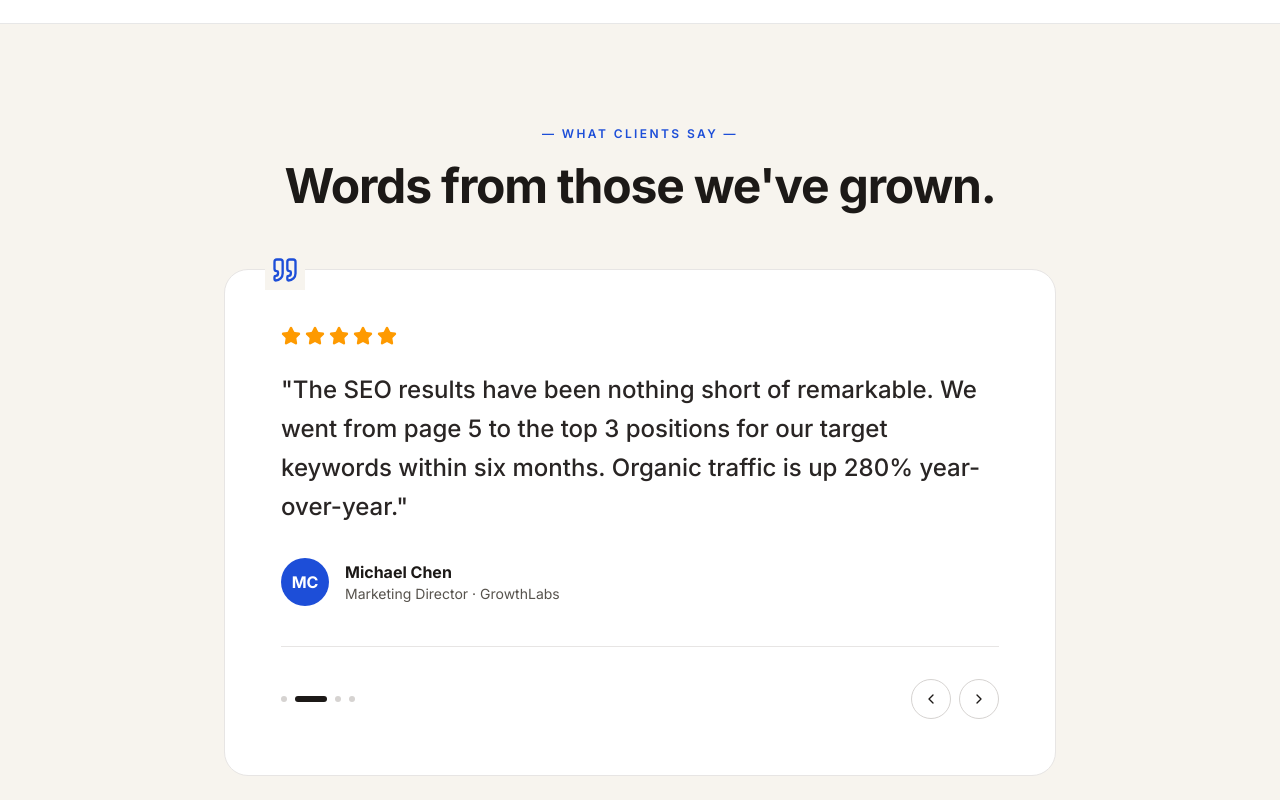
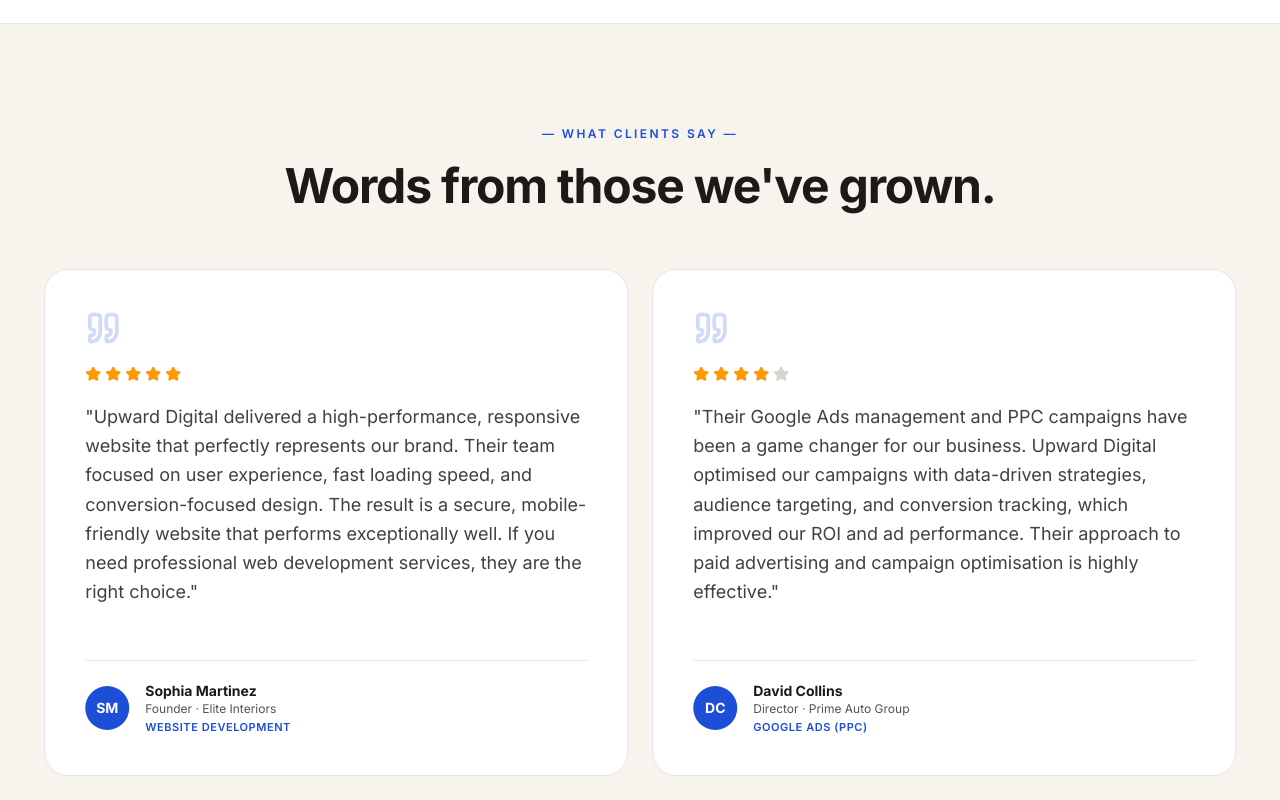
Before and after one commit to TalhaFaisal777/upwarddigital-site, a React (Vite) app: page / in a window 1280 px wide. Shown: the part 3880-4680 px from the top of the page. Built offline with nearby package versions, Linux system fonts and the light colour scheme.

Commit message:
Multi-card testimonial slider with real client quotes, varied star ratings, and service tags

```diff
--- a/src/pages/Home.jsx
+++ b/src/pages/Home.jsx
@@ -83,20 +83,76 @@ const offerings = [
 
 const testimonials = [
   {
-    quote: "UpwardDigital completely transformed our online presence. Our new website not only looks stunning but has increased our conversion rate by 340%. Their development team is world-class.",
-    name: "Sarah Johnson", role: "CEO", company: "TechVentures", initials: "SJ",
+    quote: "Upward Digital completely transformed our online presence with their advanced SEO services and local SEO strategies. Our Google rankings improved significantly, and we're now seeing consistent growth in organic traffic and website visibility. Their expertise in technical SEO, keyword optimization, and content strategy is truly outstanding. Highly recommended for businesses looking to scale online.",
+    name: "Michael Turner",
+    role: "Owner",
+    company: "BrightEdge Solutions",
+    service: "SEO Services",
+    initials: "MT",
+    rating: 5,
   },
   {
-    quote: "The SEO results have been nothing short of remarkable. We went from page 5 to the top 3 positions for our target keywords within six months. Organic traffic is up 280% year-over-year.",
-    name: "Michael Chen", role: "Marketing Director", company: "GrowthLabs", initials: "MC",
+    quote: "Upward Digital delivered a high-performance, responsive website that perfectly represents our brand. Their team focused on user experience, fast loading speed, and conversion-focused design. The result is a secure, mobile-friendly website that performs exceptionally well. If you need professional web development services, they are the right choice.",
+    name: "Sophia Martinez",
+    role: "Founder",
+    company: "Elite Interiors",
+    service: "Website Development",
+    initials: "SM",
+    rating: 5,
   },
   {
-    quote: "Their brand strategy work gave us a completely new identity that truly resonates with our audience. Customer engagement has skyrocketed and our brand recognition has never been stronger.",
-    name: "Emily Rodriguez", role: "Founder", company: "StyleHouse", initials: "ER",
+    quote: "Their Google Ads management and PPC campaigns have been a game changer for our business. Upward Digital optimised our campaigns with data-driven strategies, audience targeting, and conversion tracking, which improved our ROI and ad performance. Their approach to paid advertising and campaign optimisation is highly effective.",
+    name: "David Collins",
+    role: "Director",
+    company: "Prime Auto Group",
+    service: "Google Ads (PPC)",
+    initials: "DC",
+    rating: 4,
   },
   {
-    quote: "Working with UpwardDigital has been a game-changer for our business. Their comprehensive approach to digital marketing and development has streamlined our entire digital ecosystem.",
-    name: "David Park", role: "CTO", company: "DataFlow", initials: "DP",
+    quote: "Upward Digital helped us grow our brand with strategic social media marketing and content management. Their team created engaging campaigns that improved our brand visibility, audience engagement, and online presence. Their understanding of digital marketing trends and social media strategy is impressive.",
+    name: "Emma Richardson",
+    role: "Manager",
+    company: "Urban Style Co.",
+    service: "Social Media Marketing",
+    initials: "ER",
+    rating: 5,
+  },
+  {
+    quote: "Thanks to Upward Digital's local SEO and Google Maps optimisation, our business now ranks higher in local search results. We've seen a noticeable increase in website traffic and online visibility. Their expertise in Google Business Profile optimisation and local search strategies has made a real difference.",
+    name: "James Walker",
+    role: "CEO",
+    company: "Metro Services",
+    service: "Local SEO & Google Maps",
+    initials: "JW",
+    rating: 5,
+  },
+  {
+    quote: "Upward Digital delivered a high-performing website along with powerful SEO optimisation that improved our search rankings and online visibility. Their expertise in technical SEO, website speed optimisation, and responsive design made a huge impact. A reliable partner for long-term digital growth.",
+    name: "Daniel Brooks",
+    role: "Owner",
+    company: "NextGen Contractors",
+    service: "Web Development & SEO",
+    initials: "DB",
+    rating: 4,
+  },
+  {
+    quote: "Their digital marketing strategies, including Google Ads and social media marketing, significantly improved our brand visibility and online reach. Upward Digital focuses on data-driven marketing and performance optimisation, which helped us achieve consistent business growth. Highly professional team.",
+    name: "Laura Bennett",
+    role: "Founder",
+    company: "Wellness Hub",
+    service: "Digital Marketing",
+    initials: "LB",
+    rating: 5,
+  },
+  {
+    quote: "Upward Digital's local SEO services and Google Maps optimisation helped us rank higher in local search results. Our Google Business Profile is now fully optimised, and our online presence has improved across the USA market. Great results and excellent communication throughout the project.",
+    name: "Ryan Mitchell",
+    role: "CEO",
+    company: "CityLine Services",
+    service: "Local SEO",
+    initials: "RM",
+    rating: 4,
   },
 ]
 
@@ -342,58 +398,78 @@ export default function Home() {
 
       {/* ==================== TESTIMONIALS ==================== */}
       <section className="py-16 md:py-24">
-        <div className="max-w-4xl mx-auto px-6 md:px-8">
+        <div className="max-w-7xl mx-auto px-5 sm:px-6 md:px-8">
           <SectionHeading
             subtitle="What clients say"
             title="Words from those we've grown."
           />
-          <div className="relative bg-white border border-stone-200 rounded-3xl p-10 md:p-14">
-            <Quote className="absolute -top-5 left-10 w-10 h-10 text-primary bg-cream p-1.5" />
+
+          {/* Sliding track — shows 1 card on mobile, 2 on tablet+ */}
+          <div className="relative overflow-hidden">
             <motion.div
-              key={activeTestimonial}
-              initial={{ opacity: 0, y: 10 }}
-              animate={{ opacity: 1, y: 0 }}
-              transition={{ duration: 0.4 }}
+              animate={{ x: `calc(-${activeTestimonial} * (100% / ${testimonials.length}))` }}
+              transition={{ duration: 0.7, ease: [0.4, 0, 0.2, 1] }}
+              className="flex"
+              style={{ width: `${(testimonials.length * 100) / 2}%` }}
             >
-              <div className="flex items-center gap-1 text-amber-500 mb-6">
-                {[...Array(5)].map((_, i) => <Star key={i} className="w-5 h-5 fill-current" />)}
+              {testimonials.map((t, i) => (
+                <div
+                  key={i}
+                  className="px-3 shrink-0"
+                  style={{ width: `${100 / testimonials.length}%` }}
+                >
+                  <div className="relative bg-white border border-stone-200 rounded-3xl p-8 md:p-10 h-full flex flex-col">
+                    <Quote className="w-9 h-9 text-primary/20 mb-5" strokeWidth={2.5} />
+                    <div className="flex items-center gap-1 mb-5">
+                      {[...Array(5)].map((_, j) => (
+                        <Star
+                          key={j}
+                          className={`w-4 h-4 ${j < t.rating ? "text-amber-500 fill-current" : "text-stone-300 fill-current"}`}
+                        />
+                      ))}
                     </div>
-              <blockquote className="text-xl md:text-2xl leading-relaxed text-stone-800 mb-8 font-medium">
-                "{testimonials[activeTestimonial].quote}"
+                    <blockquote className="text-base md:text-lg leading-relaxed text-stone-700 mb-6 flex-1">
+                      "{t.quote}"
                     </blockquote>
-              <div className="flex items-center gap-4">
-                <div className="w-12 h-12 rounded-full bg-primary text-white flex items-center justify-center font-bold">
-                  {testimonials[activeTestimonial].initials}
+                    <div className="flex items-center gap-4 pt-5 border-t border-stone-200">
+                      <div className="w-11 h-11 rounded-full bg-primary text-white flex items-center justify-center font-bold text-sm shrink-0">
+                        {t.initials}
                       </div>
-                <div>
-                  <div className="font-bold text-stone-900">{testimonials[activeTestimonial].name}</div>
-                  <div className="text-sm text-stone-600">
-                    {testimonials[activeTestimonial].role} · {testimonials[activeTestimonial].company}
+                      <div className="min-w-0">
+                        <div className="font-bold text-stone-900 text-sm">{t.name}</div>
+                        <div className="text-xs text-stone-600 truncate">
+                          {t.role} · {t.company}
+                        </div>
+                        <div className="text-[11px] text-primary font-semibold mt-0.5 uppercase tracking-wider truncate">
+                          {t.service}
                         </div>
                       </div>
                     </div>
+                  </div>
+                </div>
+              ))}
             </motion.div>
+          </div>
 
           {/* Controls */}
-            <div className="flex items-center justify-between mt-10 pt-8 border-t border-stone-200">
+          <div className="flex items-center justify-between mt-10">
             <div className="flex gap-2">
               {testimonials.map((_, i) => (
                 <button
                   key={i}
                   onClick={() => setActiveTestimonial(i)}
-                    className={`h-1.5 rounded-full transition-all ${i === activeTestimonial ? "w-8 bg-stone-900" : "w-1.5 bg-stone-300"}`}
+                  className={`h-1.5 rounded-full transition-all ${i === activeTestimonial ? "w-8 bg-stone-900" : "w-1.5 bg-stone-300 hover:bg-stone-500"}`}
                   aria-label={`Testimonial ${i + 1}`}
                 />
               ))}
             </div>
             <div className="flex gap-2">
-                <button onClick={prevTestimonial} className="w-10 h-10 rounded-full border border-stone-300 hover:bg-stone-900 hover:text-white hover:border-stone-900 flex items-center justify-center transition-colors">
+              <button onClick={prevTestimonial} aria-label="Previous testimonial" className="w-11 h-11 rounded-full border border-stone-300 hover:bg-stone-900 hover:text-white hover:border-stone-900 flex items-center justify-center transition-colors">
                 <ChevronLeft className="w-4 h-4" />
               </button>
-                <button onClick={nextTestimonial} className="w-10 h-10 rounded-full border border-stone-300 hover:bg-stone-900 hover:text-white hover:border-stone-900 flex items-center justify-center transition-colors">
+              <button onClick={nextTestimonial} aria-label="Next testimonial" className="w-11 h-11 rounded-full border border-stone-300 hover:bg-stone-900 hover:text-white hover:border-stone-900 flex items-center justify-center transition-colors">
                 <ChevronRight className="w-4 h-4" />
               </button>
-              </div>
             </div>
           </div>
         </div>
```
Lines whose indentation alone changed are shown as unchanged.
